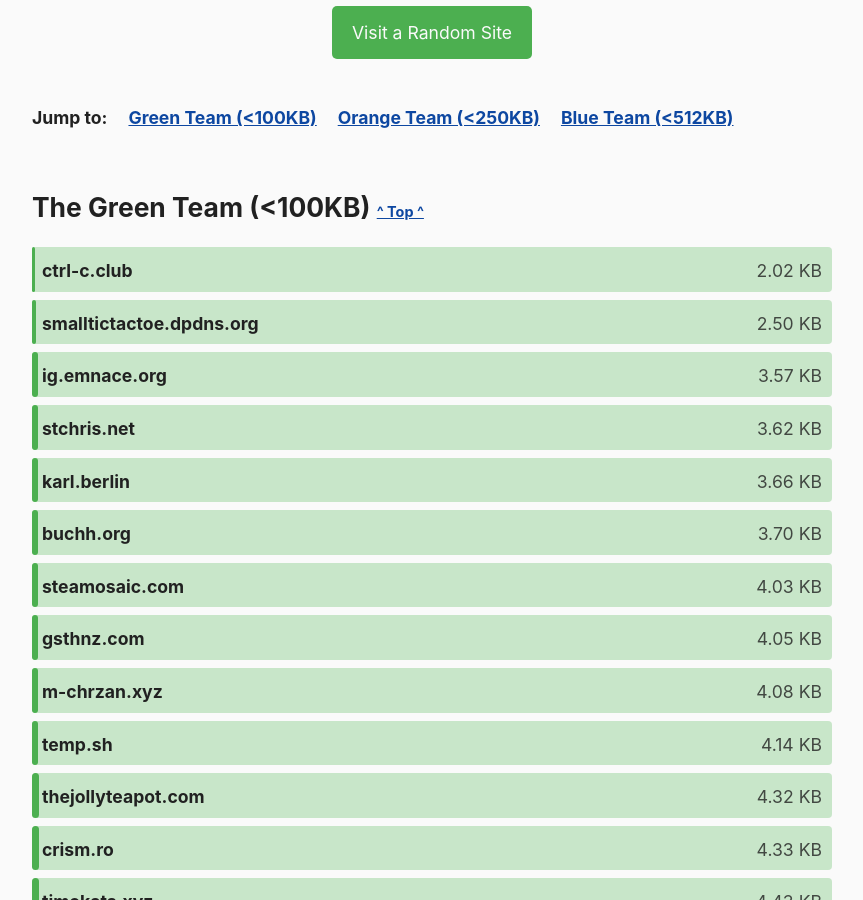
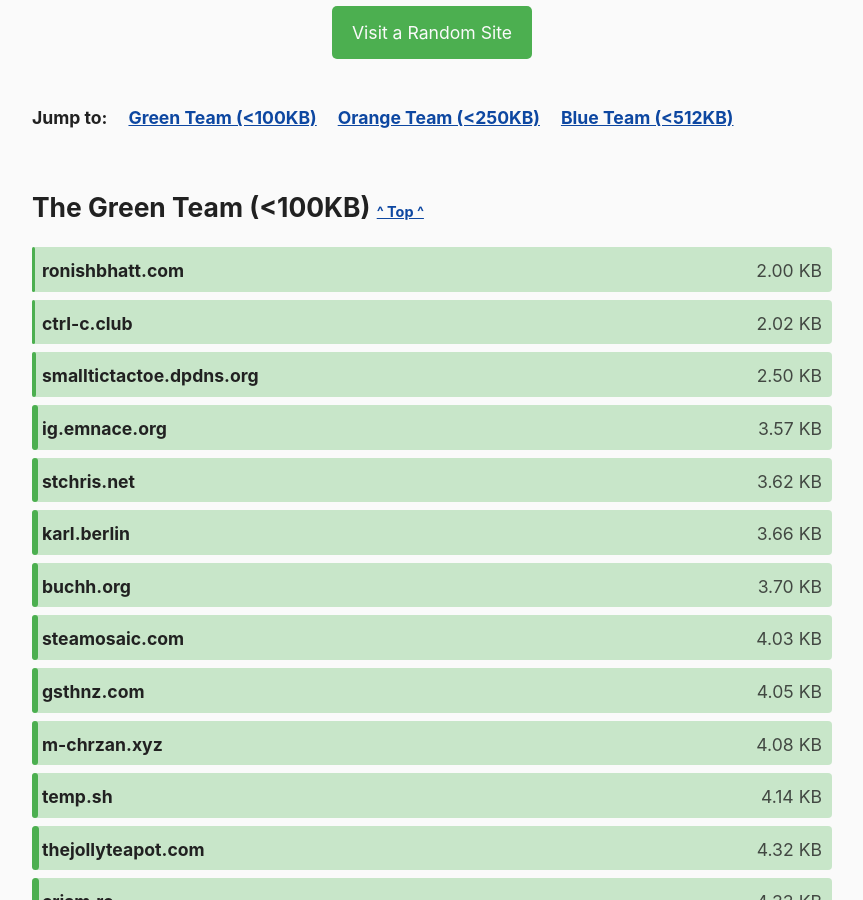
Before and after one commit to kevquirk/512kb.club, a Jekyll site: the page built from index.md, in a window 1280 px wide and 900 px high, scrolled down 1060 px. Shown: the whole window, without its empty margins (208-1071 px from the left). Built offline with Jekyll 4.4.1, drawn with Linux system fonts in a browser that asks for light colours.

Commit message:
Add ronishbhatt.com

```diff
--- a/_data/sites.yml
+++ b/_data/sites.yml
@@ -4407,3 +4407,8 @@
   url: https://zwieratko.sk/
   size: 30.94
   last_checked: 2025-08-30
+
+- domain: ronishbhatt.com
+  url: https://ronishbhatt.com/
+  size: 2
+  last_checked: 2025-11-18
```
